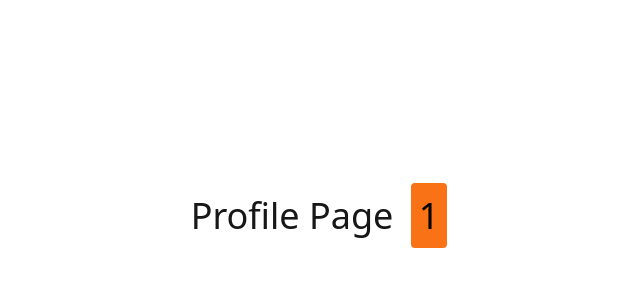
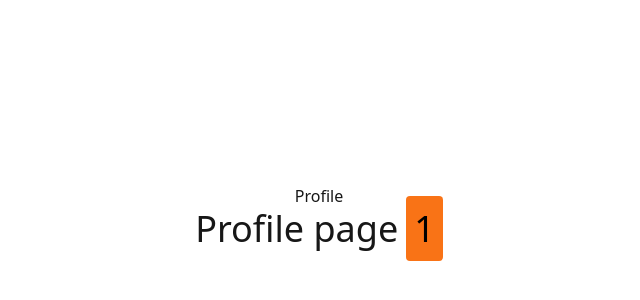
Before and after one commit to AliasAhshan/auth-app, a Next.js app: page /profile/1 in a window 1280 px wide. Shown: the part 184-484 px from the top of the page, without its empty margins (321-961 px from the left). Built offline with nearby package versions, Linux system fonts and the light colour scheme.

Commit message:
Fixed issue with profile id

```diff
--- a/src/app/profile/[id]/page.tsx
+++ b/src/app/profile/[id]/page.tsx
@@ -1,14 +1,19 @@
-interface Props {
-  params: { id: string };
+
+
+export const metadata = {
+  title: "User Information",
+  description: "View user profile details",
 }
 
-export default async function UserProfile({ params }: Props) {
-  return (
-    <div className="flex items-center justify-center min-h-screen">
-      <p className="text-4xl">
-        Profile Page{" "}
-        <span className="p-2 ml-2 rounded bg-orange-500 text-black">{params.id}</span>
-      </p>
-    </div>
-  );
+export default function UserProfile({params}: any) {
+    return (
+        <div className="flex flex-col items-center justify-center min-h-screen py-2">
+            <h1>Profile</h1>
+            <hr />
+            <p className="text-4xl">Profile page
+            <span className=" p-2 ml-2 rounded bg-orange-500 text-black">{params.id}</span>
+            </p>
+
+            </div>
+    )
 }
--- a/src/app/verifyemail/page.tsx
+++ b/src/app/verifyemail/page.tsx
@@ -3,6 +3,11 @@
 import axios from "axios";
 import Link from "next/link";
 import React, { useEffect, useState } from "react";
+
+export const metadata = {
+  title: "Home | Auth App",
+  description: "Welcome to the authentication app homepage",
+};
 
 export default function VerifyEmailPage() {
   const [token, setToken] = useState("");
```
